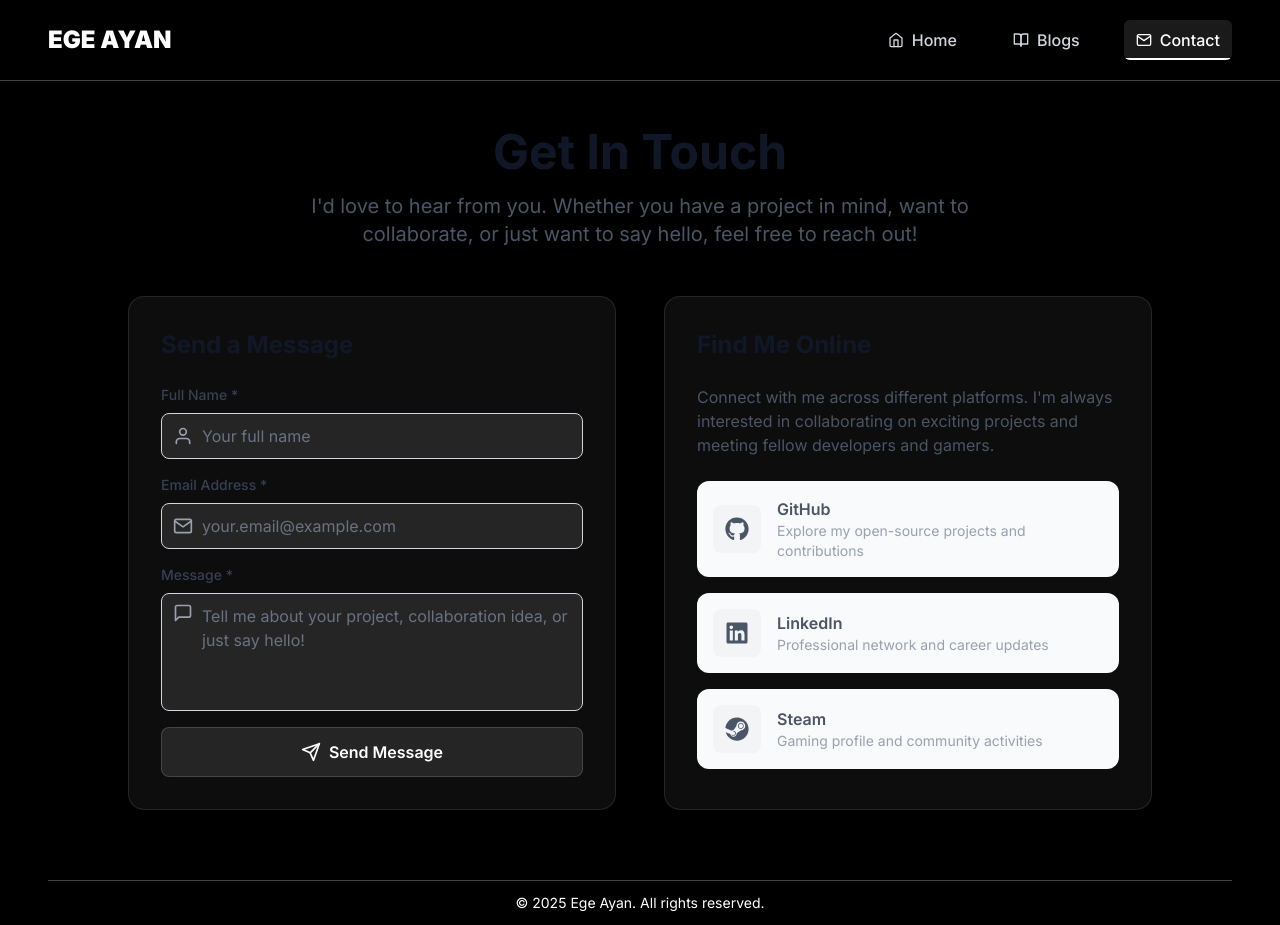
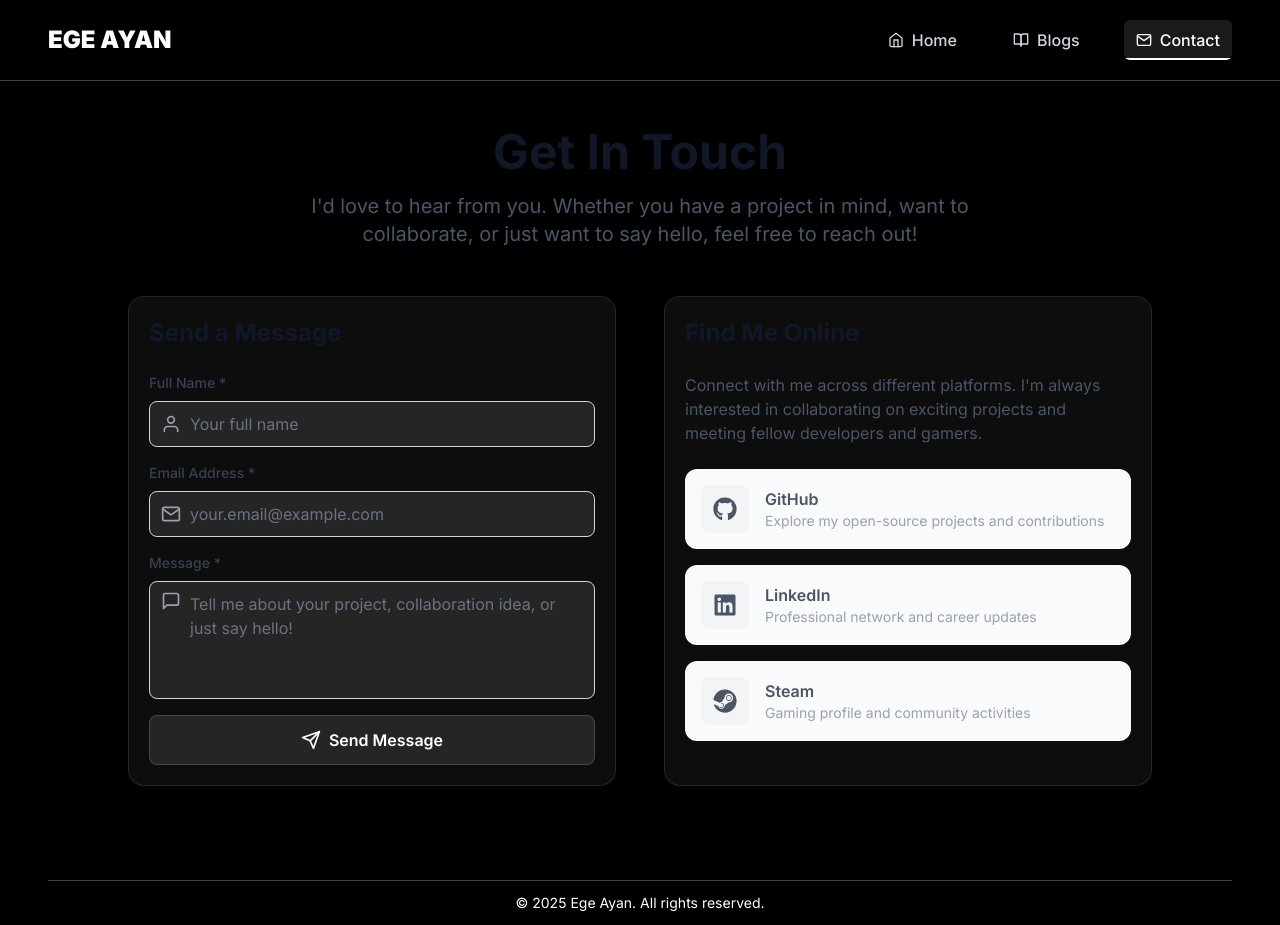
Before and after one commit to ege-ayan/personal-website, a Next.js app: page /contact in a window 1280 px wide. Built offline with nearby package versions, Linux system fonts and the light colour scheme.

Commit message:
adjust padding

```diff
--- a/components/contact/contact-form.tsx
+++ b/components/contact/contact-form.tsx
@@ -80,7 +80,7 @@ export default function ContactForm() {
         </div>
 
         <div className="grid lg:grid-cols-2 gap-12 items-stretch">
-          <div className="bg-white/5  backdrop-blur-sm border border-white/10 rounded-2xl p-8 shadow-xl h-full">
+          <div className="bg-white/5  backdrop-blur-sm border border-white/10 rounded-2xl p-5 shadow-xl h-full">
             <h2 className="text-2xl font-bold text-gray-900 dark:text-white mb-6">
               Send a Message
             </h2>
@@ -210,7 +210,7 @@ export default function ContactForm() {
             </form>
           </div>
 
-          <div className="bg-white/5 backdrop-blur-sm border border-white/10 rounded-2xl p-8 shadow-xl h-full">
+          <div className="bg-white/5 backdrop-blur-sm border border-white/10 rounded-2xl p-5 shadow-xl h-full">
             <h2 className="text-2xl font-bold text-gray-900 dark:text-white mb-6">
               Find Me Online
             </h2>
```
